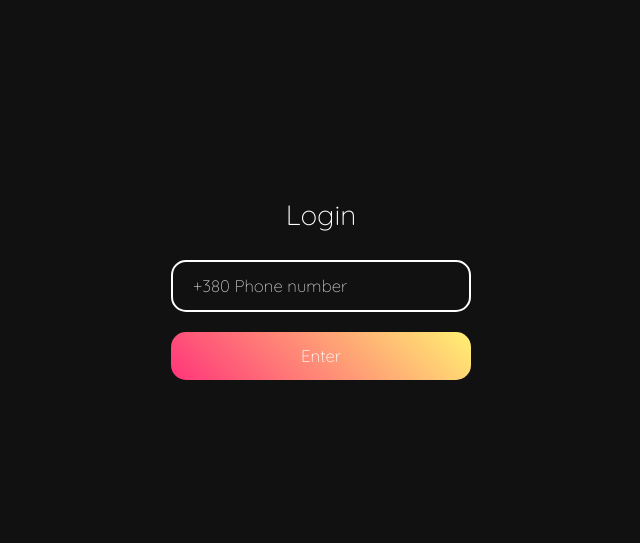
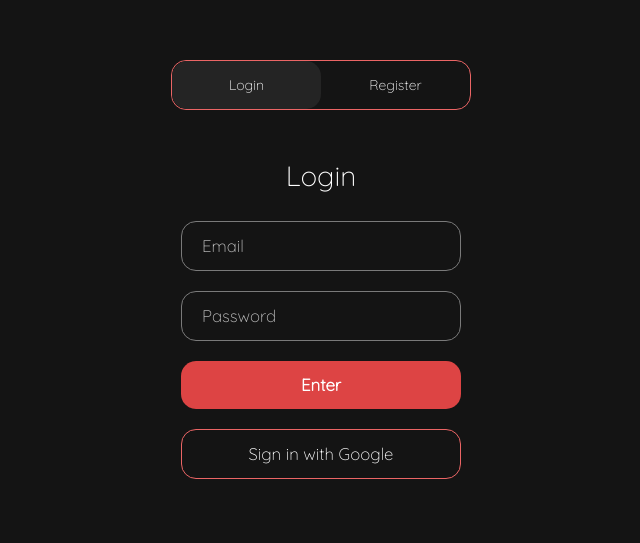
Before and after one commit to 25dkhayu-star/PRIME-CHAT, a plain HTML site: page public/login.html in a window 1280 px wide. Shown: the part 110-653 px from the top of the page, without its empty margins (319-959 px from the left). Drawn offline with nearby package versions, Linux system fonts and the light colour scheme.

Commit message:
Edit style and animation. Added Logo

```diff
--- a/public/css/stylelogin.css
+++ b/public/css/stylelogin.css
@@ -1,73 +1,161 @@
 @import url("https://fonts.googleapis.com/css2?family=Quicksand:wght@300&display=swap");
+
 * {
   margin: 0;
   padding: 0;
   box-sizing: border-box;
   font-family: "Quicksand", sans-serif;
 }
+
 body {
   display: flex;
   justify-content: center;
   align-items: center;
   min-height: 100vh;
-  background: #111;
+  background: #141414;
   width: 100%;
   overflow: hidden;
 }
 
-.login {
+
+.form-container {
+  position: relative;
+  width: 340px;
+  min-height: 500px;
+
+  border-radius: 20px;
+  padding: 20px;
+
+}
+
+
+.toggle-panel {
+  position: relative;
+  display: flex;
+  justify-content: space-around;
+
+  height: 50px;
+
+  border: solid 1px #eb6565;
+  border-radius: 15px;
+
+}
+
+.toggle-btn {
+  background: transparent;
+  border: none;
+  color: #fff;
+  font-size: 1em;
+  cursor: pointer;
+  padding: 10px 20px;
+  width: 50%;
+  border-radius: 15px;
+  transition: all 0.3s ease;
+  z-index: 2;
+}
+
+.toggle-btn.active {
+  background: rgb(36, 36, 36);
+  color: #fff;
+}
+
+.toggle-btn:hover {
+  background: rgb(36, 36, 36);
+}
+
+/* Слайдер для анимации кнопок */
+.slider {
   position: absolute;
-  width: 300px;
-  min-height: 400px;
+  top: 0;
+  left: 0;
+  height: 100%;
+  background: rgb(36, 36, 36);
+  border-radius: 15px;
+  transition: all 0.3s cubic-bezier(0.4, 0, 0.2, 1);
+  z-index: 1;
+}
+
+/* Обертка форм */
+.forms-wrapper {
+  position: relative;
+  width: 100%;
+  height: 400px;
+  /* Фиксированная высота для стабильности */
+  overflow: hidden;
+}
+
+.form {
+  position: absolute;
+  width: 100%;
+  height: 100%;
   display: flex;
   flex-direction: column;
-  justify-content: center; /* Центрируем, но кнопка будет прижата вниз */
+  justify-content: center;
   align-items: center;
   gap: 20px;
-  padding-bottom: 20px;
+  opacity: 0;
+  transform: translateX(100%);
+  transition: all 0.4s cubic-bezier(0.4, 0, 0.2, 1);
+  padding: 0 10px;
 }
-.login h2 {
+
+.form.active {
+  opacity: 1;
+  transform: translateX(0);
+}
+
+.form h2 {
   font-size: 2em;
   color: #fff;
+  margin-bottom: 10px;
 }
-.login .inputBx {
+
+.inputBx {
   position: relative;
   width: 100%;
-  bottom: 0;
 }
-.login .inputBx input {
-  position: relative;
-  display: flex;
+
+.inputBx input {
   width: 100%;
   padding: 12px 20px;
   background: transparent;
-  border: 2px solid #fff;
+  border: 1px solid #7a7a7a;
   border-radius: 15px;
   font-size: 1.2em;
   color: #fff;
-  box-shadow: none;
   outline: none;
+  transition: border-color 0.3s ease;
 }
-.login .inputBx input[type="submit"] {
+
+.google-btn {
   width: 100%;
-  background: #0078ff;
-  background: linear-gradient(45deg, #ff357a, #fff172);
+  padding: 12px 20px;
+  background: none;
+  border: 1px solid #eb6565;
+  border-radius: 15px;
+  font-size: 1.2em;
+  color: #ffffff;
+  cursor: pointer;
+  text-align: center;
+  transition: background 0.3s ease, border-color 0.3s ease;
+}
+
+.inputBx input:focus {
+  border-color: #ff7272;
+}
+
+.inputBx input[type="submit"] {
+  background: #dd4444;
   border: none;
   cursor: pointer;
-  margin-top: auto;
+  font-weight: bold;
 }
-.login .inputBx input::placeholder {
+
+.inputBx input::placeholder {
   color: rgba(255, 255, 255, 0.75);
 }
-.login .links {
-  position: relative;
-  width: 100%;
-  display: flex;
-  align-items: center;
-  justify-content: space-between;
-  padding: 0 20px;
+
+
+.form:not(.active) {
+  transform: translateX(-100%);
 }
-.login .links a {
-  color: #fff;
-  text-decoration: none;
-}
--- a/public/login.html
+++ b/public/login.html
@@ -1,29 +1,89 @@
+<!DOCTYPE html>
+<html lang="en">
 <head>
     <meta name="viewport" content="width=device-width, initial-scale=1">
     <meta name="theme-color" content="#1885ed">
     <link rel="stylesheet" href="https://cdnjs.cloudflare.com/ajax/libs/twitter-bootstrap/3.3.7/css/bootstrap.min.css">
     <link rel="stylesheet" href="css/stylelogin.css">
-
-    <title>Free Login HTML Page Temlate</title>
+    <title>PRIME-CHAT AUTH</title>
+    <link rel="icon" href="img/logo.ico" type="image/x-icon">
 </head>
 
 <body>
-
-
     <i style="--clr:#ff00dd;"></i>
     <i style="--clr:#7700ff;"></i>
     <i style="--clr:#4470ff;"></i>
-  <div class="login">
+
+    <div class="form-container">
+        <div class="toggle-panel">
+            <button class="toggle-btn active" data-form="login">Login</button>
+            <button class="toggle-btn" data-form="register">Register</button>
+            <span class="slider"></span>
+        </div>
+        <div class="forms-wrapper">
+
+            <!-- Login Form -->
+            <form class="form login-form active">
                 <h2>Login</h2>
                 <div class="inputBx">
-      <input type="text" placeholder="+380 Phone number">
+                    <input type="text" placeholder="Email">
                 </div>
-
+                <div class="inputBx">
+                    <input type="password" placeholder="Password">
+                </div>
                 <div class="inputBx">
                     <input type="submit" value="Enter">
+
+                </div>
+                <div class="inputBx">
+                    <button type="button" class="google-btn">Sign in with Google</button>
+                </div>
+            </form>
+
+            <!-- Register Form -->
+            <form class="form register-form">
+                <h2>Register</h2>
+                <div class="inputBx">
+                    <input type="text" placeholder="Username">
+                </div>
+                <div class="inputBx">
+                    <input type="email" placeholder="Email">
+                </div>
+                <div class="inputBx">
+                    <input type="password" placeholder="Password">
+                </div>
+                <div class="inputBx">
+                    <input type="submit" value="Enter">
+                </div>
+            </form>
         </div>
 
     </div>
 
+    <script>
+        const toggleBtns = document.querySelectorAll('.toggle-btn');
+        const forms = document.querySelectorAll('.form');
+        const slider = document.querySelector('.slider');
 
+        toggleBtns.forEach(btn => {
+            btn.addEventListener('click', () => {
+                const targetForm = btn.dataset.form;
+
+                // Убираем active с кнопок и форм
+                toggleBtns.forEach(b => b.classList.remove('active'));
+                forms.forEach(f => f.classList.remove('active'));
+
+                // Добавляем active к целевым
+                btn.classList.add('active');
+                document.querySelector(`.${targetForm}-form`).classList.add('active');
+
+                // Анимация слайдера
+                const sliderWidth = btn.offsetWidth;
+                const offsetLeft = btn.offsetLeft;
+                slider.style.width = sliderWidth + 'px';
+                slider.style.left = offsetLeft + 'px';
+            });
+        });
+    </script>
 </body>
+</html>
```
Also changed, not shown: public/img/logo.ico (added), public/img/logo.png (added). Lines whose indentation alone changed are shown as unchanged.
